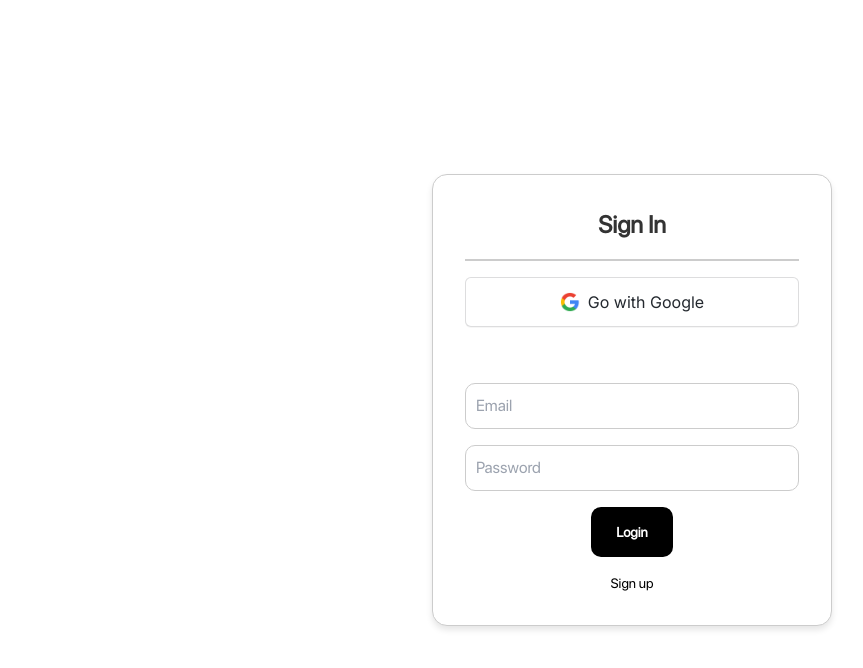
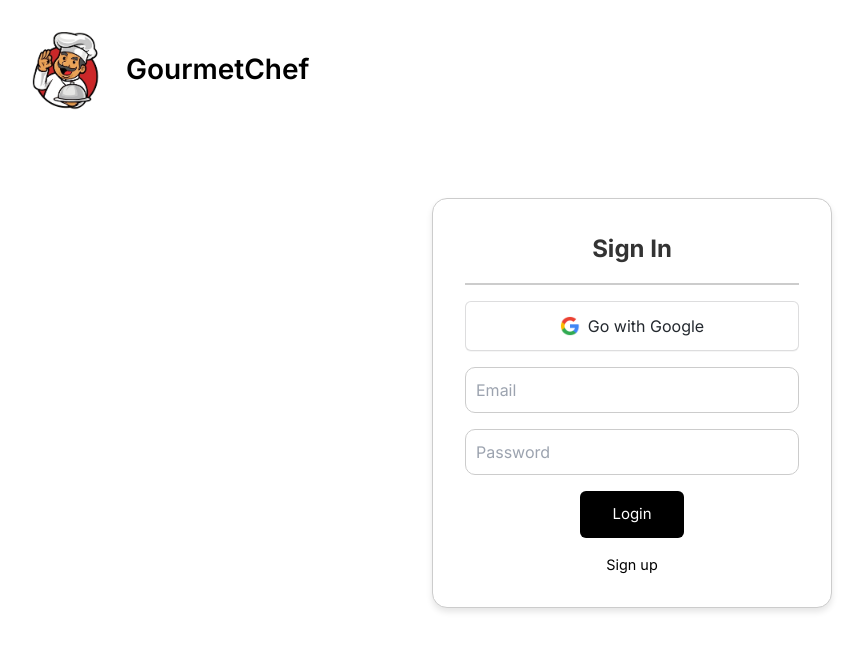
Before and after one commit to nimai-garg/gourmetai, a React (Create React App) app: page /login in a window 1280 px wide. Shown: the top 668 px of the page, without its empty margins (8-871 px from the left). Built offline with nearby package versions, Linux system fonts and the light colour scheme; no server answers; the HTML template or start-up script is replaced by a standard one; a web font is replaced by a local one.

Commit message:
App Store Updates

```diff
--- a/package.json
+++ b/package.json
@@ -12,6 +12,7 @@
     "axios": "^1.7.2",
     "body-parser": "^1.20.2",
     "cors": "^2.8.5",
+    "expo": "^51.0.28",
     "express": "^4.19.2",
     "firebase": "^10.12.2",
     "geist": "^1.3.1",
--- a/src/views/Login.jsx
+++ b/src/views/Login.jsx
@@ -3,84 +3,154 @@ import styled from 'styled-components';
 import { signInWithGoogle, signInWithEmail, auth } from '../firebaseConfig';
 import { useNavigate } from 'react-router-dom';
 import googleLogo from './google.png'; // Import your Google logo here
+import logoImage from './logo.png';
 
 const PageContainer = styled.div`
   display: flex;
   flex-direction: column;
   align-items: center;
-  justify-content: center;
+  justify-content: flex-start;
   height: 100vh;
-  background-color: #fff; /* Slightly off-white background */
+  background-color: #fff;
   font-family: 'Inter', sans-serif;
 `;
 
+const HeaderContainer = styled.div`
+  display: flex;
+  justify-content: space-between;
+  align-items: center;
+  width: 100%;
+  padding: 1.5em;
+  box-sizing: border-box;
+  cursor: pointer;
+
+  @media (max-width: 768px) {
+    padding: 0.75em;
+  }
+
+  @media (max-width: 480px) {
+    padding: 0.5em;
+    flex-direction: column;
+    align-items: flex-start;
+  }
+`;
+
+const LogoTextContainer = styled.div`
+  display: flex;
+  align-items: center;
+`;
+
+const Header = styled.div`
+  display: flex;
+  align-items: center;
+  justify-content: center;
+  font-size: 1.75rem;
+  font-weight: 600;
+  color: black;
+
+  @media (max-width: 768px) {
+    font-size: 1.5rem;
+  }
+`;
+
+const Logo = styled.img`
+  height: 90px;
+  width: 100px;
+  margin-right: 10px;
+
+  @media (max-width: 768px) {
+    height: 30px;
+    width: 30px;
+  }
+`;
+
+// const ButtonGroup = styled.div`
+//   display: flex;
+//   align-items: center;
+//   gap: 20px;
+// `;
+
+// const ActionButton = styled.button`
+//   color: #fff;
+//   background-color: #000;
+//   border: 2px solid black;
+//   border-radius: 10px;
+//   padding: 9px 19px;
+//   font-size: 0.85rem;
+//   cursor: pointer;
+
+//   @media (max-width: 768px) {
+//     padding: 5px 10px;
+//     font-size: 0.8rem;
+//   }
+
+//   &:hover, &:focus {
+//     transform: scale(1.05);
+//   }
+// `;
+
 const Card = styled.div`
   width: 100%;
-  max-width: 400px; /* Normal width, adjustable */
-  height: auto; /* Increased height */
+  max-width: 400px;
   background-color: #fff;
   padding: 2rem;
   border-radius: 15px;
-  border: 1px solid #ccc; /* Gray 2px border */
+  border: 1px solid #ccc;
   box-shadow: 0 4px 6px rgba(0, 0, 0, 0.1);
   text-align: center;
   display: flex;
   flex-direction: column;
   gap: 1rem;
   box-sizing: border-box;
+  margin-top: 60px; /* Adjust margin to move card down */
 `;
 
 const Title = styled.h2`
   margin: 0;
   padding-bottom: 1rem;
-  border-bottom: 2px solid #ccc; /* Gray border below the title */
+  border-bottom: 2px solid #ccc;
   font-size: 1.5rem;
   color: #333;
   font-weight: bold;
-  font-family: 'SFPro-Regular', sans-serif;
 `;
 
 const Button = styled.button`
   color: #fff;
   background-color: #000;
   border: none;
-  border-radius: 10px;
-  padding: 15px 25px;
-  font-size: 0.85rem;
-  font-weight: bold;
+  border-radius: 6px;
+  padding: 12px 32px;
+  font-size: 15px;
   cursor: pointer;
-  font-family: 'SFPro-Regular', sans-serif;
+  width: auto;
+
+  &:hover, &:focus {
+    background-color: #333;
+    box-shadow: 0 1px 3px rgba(0, 0, 0, 0.2);
+  }
 
   @media (max-width: 768px) {
-    padding: 10px 15px;
-    font-size: 0.8rem;
+    width: 100%;
   }
-
-  &:hover, &:focus {
-    transform: scale(1.03);
-  }
-  margin: 0 0.5rem;
 `;
 
 const GoogleButton = styled.button`
-  color: #24292f; /* Text color */
-  background-color: #ffffff; /* Background color */
-  border: 1px solid rgba(27, 31, 35, 0.15); /* Border style */
-  border-radius: 6px; /* Border radius */
-  padding: 12px 32px; /* Adjusted padding to match the height and width */
-  font-size: 16px; /* Increased font size */
-  font-family: 'Inter', sans-serif;
+  color: #24292f;
+  background-color: #ffffff;
+  border: 1px solid rgba(27, 31, 35, 0.15);
+  border-radius: 6px;
+  padding: 12px 32px;
+  font-size: 16px;
   cursor: pointer;
-  box-shadow: 0 1px 0 rgba(27, 31, 35, 0.04), inset 0 1px 0 rgba(255, 255, 255, 0.25); /* Subtle shadow */
-  transition: background-color 0.2s ease, box-shadow 0.2s ease; /* Smooth transitions */
+  box-shadow: 0 1px 0 rgba(27, 31, 35, 0.04), inset 0 1px 0 rgba(255, 255, 255, 0.25);
+  transition: background-color 0.2s ease, box-shadow 0.2s ease;
   display: flex;
   align-items: center;
   justify-content: center;
 
   &:hover, &:focus {
-    background-color: #f6f8fa; /* Lighter background on hover */
-    border-color: rgba(27, 31, 35, 0.15);
-    box-shadow: 0 1px 0 rgba(27, 31, 35, 0.1); /* More pronounced shadow */
+    background-color: #f6f8fa;
+    box-shadow: 0 1px 0 rgba(27, 31, 35, 0.1);
   }
 
   @media (max-width: 768px) {
@@ -89,9 +159,9 @@ const GoogleButton = styled.button`
 `;
 
 const GoogleLogo = styled.img`
-  width: 20px; /* Adjust size as needed */
-  height: 20px; /* Adjust size as needed */
-  margin-right: 8px; /* Space between logo and text */
+  width: 20px;
+  height: 20px;
+  margin-right: 8px;
 `;
 
 const Input = styled.input`
@@ -102,7 +172,6 @@ const Input = styled.input`
   margin-bottom: 1rem;
   width: 100%;
   box-sizing: border-box;
-  font-family: 'SFPro-Regular', sans-serif;
 
   &:focus {
     border-color: #000;
@@ -113,8 +182,7 @@ const Input = styled.input`
 const SignUpLink = styled.a`
   color: #000;
   text-decoration: none;
-  font-size: 0.85rem;
-  font-family: 'SFPro-Regular', sans-serif;
+  font-size: 0.9rem;
   cursor: pointer;
 
   &:hover {
@@ -149,25 +217,35 @@ const Login = () => {
   }
 
   const handleEmailLogin = async (e) => {
-    e.preventDefault(); // Prevent default form submission
+    e.preventDefault();
     try {
       const user = await signInWithEmail(email, password);
-      console.log("User signed in:", user);
-      navigate('/setup'); // Redirect to setup page or desired page
+      console.log(user);
+      navigate('/setup');
     } catch (error) {
       console.error("Error signing in with email:", error);
     }
   }
 
+  const handleHomePage = async () => {
+    navigate('/');
+  }
+
   return (
     <PageContainer>
+      <HeaderContainer>
+        <LogoTextContainer onClick={handleHomePage}>
+          <Logo src={logoImage} alt="GourmetChef Logo" />
+          <Header>GourmetChef</Header>
+        </LogoTextContainer>
+      </HeaderContainer>
+
       <Card>
         <Title>Sign In</Title>
         <GoogleButton onClick={handleLogin}>
           <GoogleLogo src={googleLogo} alt="Google Logo" />
           Go with Google
         </GoogleButton>
-        <br />
         <form>
           <Input
             type="text"
--- a/src/views/SignUp.jsx
+++ b/src/views/SignUp.jsx
@@ -40,25 +40,25 @@ const Title = styled.h2`
 `;
 
 const Button = styled.button`
-  color: #fff;
-  background-color: #000;
-  border: none;
-  border-radius: 10px;
-  padding: 15px 25px;
-  font-size: 0.85rem;
-  font-weight: bold;
+  color: #fff; /* Text color: white */
+  background-color: #000; /* Background color: black */
+  border: none; /* No border */
+  border-radius: 6px; /* Border radius */
+  padding: 12px 32px; /* Adjust padding */
+  font-size: 15px; /* Increase font size */
   cursor: pointer;
-  font-family: 'SFPro-Regular', sans-serif;
+  font-family: 'Inter', sans-serif;
+  width: auto; /* Dynamic width */
+
+  &:hover, &:focus {
+    background-color: #333; /* Darker shade of black on hover */
+    border-color: #000; /* Keeps border color consistent */
+    box-shadow: 0 1px 3px rgba(0, 0, 0, 0.2); /* Subtle shadow on hover */
+  }
 
   @media (max-width: 768px) {
-    padding: 10px 15px;
-    font-size: 0.8rem;
+    width: 100%; /* Full width on smaller screens */
   }
-
-  &:hover, &:focus {
-    transform: scale(1.03);
-  }
-  margin: 0 0.5rem;
 `;
 
 const Input = styled.input`
@@ -80,7 +80,7 @@ const Input = styled.input`
 const SignUpLink = styled.a`
   color: #000;
   text-decoration: none;
-  font-size: 0.85rem;
+  font-size: 0.9rem;
   font-family: 'SFPro-Regular', sans-serif;
   cursor: pointer;
 
```
Also changed, not shown: app.json (added, +14 -0 lines), eas.json (added, +18 -0 lines), 1 other file (tests, documents, lock files or other folders).
